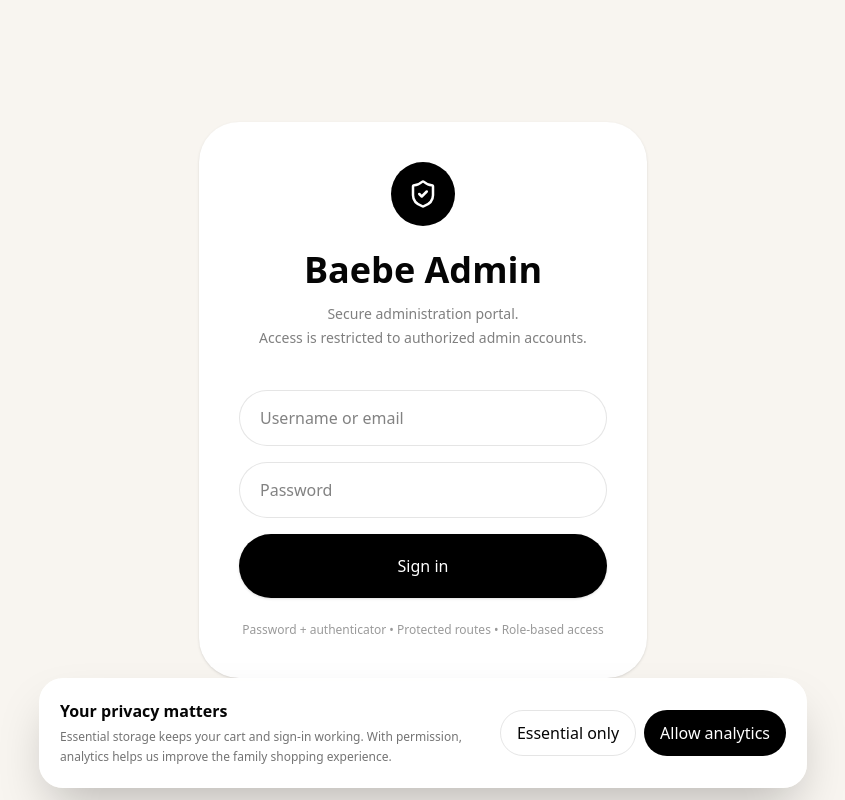
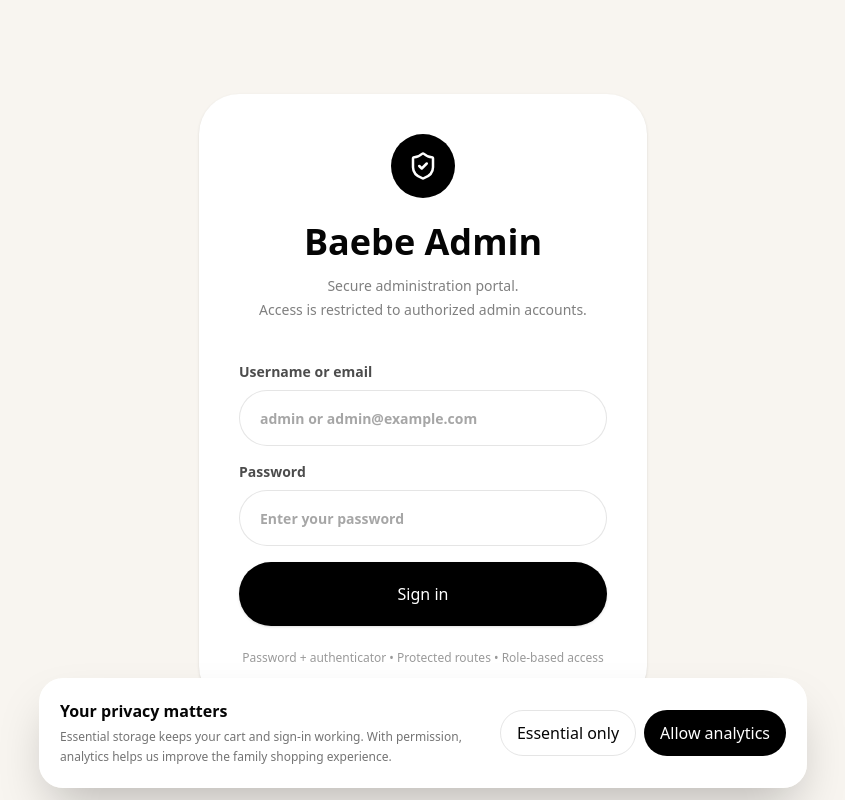
Before and after one commit to Fnomer12/Baebe-Boo-Storefront, a Next.js app: page /BaebeAdmin/login in a window 1280 px wide. Shown: the whole page, without its empty margins (217-1062 px from the left). Built offline with nearby package versions, Linux system fonts and the light colour scheme; no server answers.

Commit message:
Improve admin login form accessibility

```diff
--- a/src/app/BaebeAdmin/login/page.tsx
+++ b/src/app/BaebeAdmin/login/page.tsx
@@ -71,23 +71,29 @@ export default function AdminLoginPage() {
               {error}
             </div>
           )}
+          <label className="block text-sm font-semibold text-black/70">
+            Username or email
             <input
               value={username}
               onChange={(event) => setUsername(event.target.value)}
-            placeholder="Username or email"
+              placeholder="admin or admin@example.com"
               autoComplete="username"
-            className="h-14 w-full rounded-full border border-black/10 bg-white px-5 text-sm outline-none focus:border-black"
+              className="mt-2 h-14 w-full rounded-full border border-black/10 bg-white px-5 text-sm font-normal outline-none focus:border-black"
               required
             />
+          </label>
+          <label className="block text-sm font-semibold text-black/70">
+            Password
             <input
               value={password}
               onChange={(event) => setPassword(event.target.value)}
               type="password"
-            placeholder="Password"
+              placeholder="Enter your password"
               autoComplete="current-password"
-            className="h-14 w-full rounded-full border border-black/10 bg-white px-5 text-sm outline-none focus:border-black"
+              className="mt-2 h-14 w-full rounded-full border border-black/10 bg-white px-5 text-sm font-normal outline-none focus:border-black"
               required
             />
+          </label>
           <button
             type="submit"
             disabled={loading}
```
Lines whose indentation alone changed are shown as unchanged.
